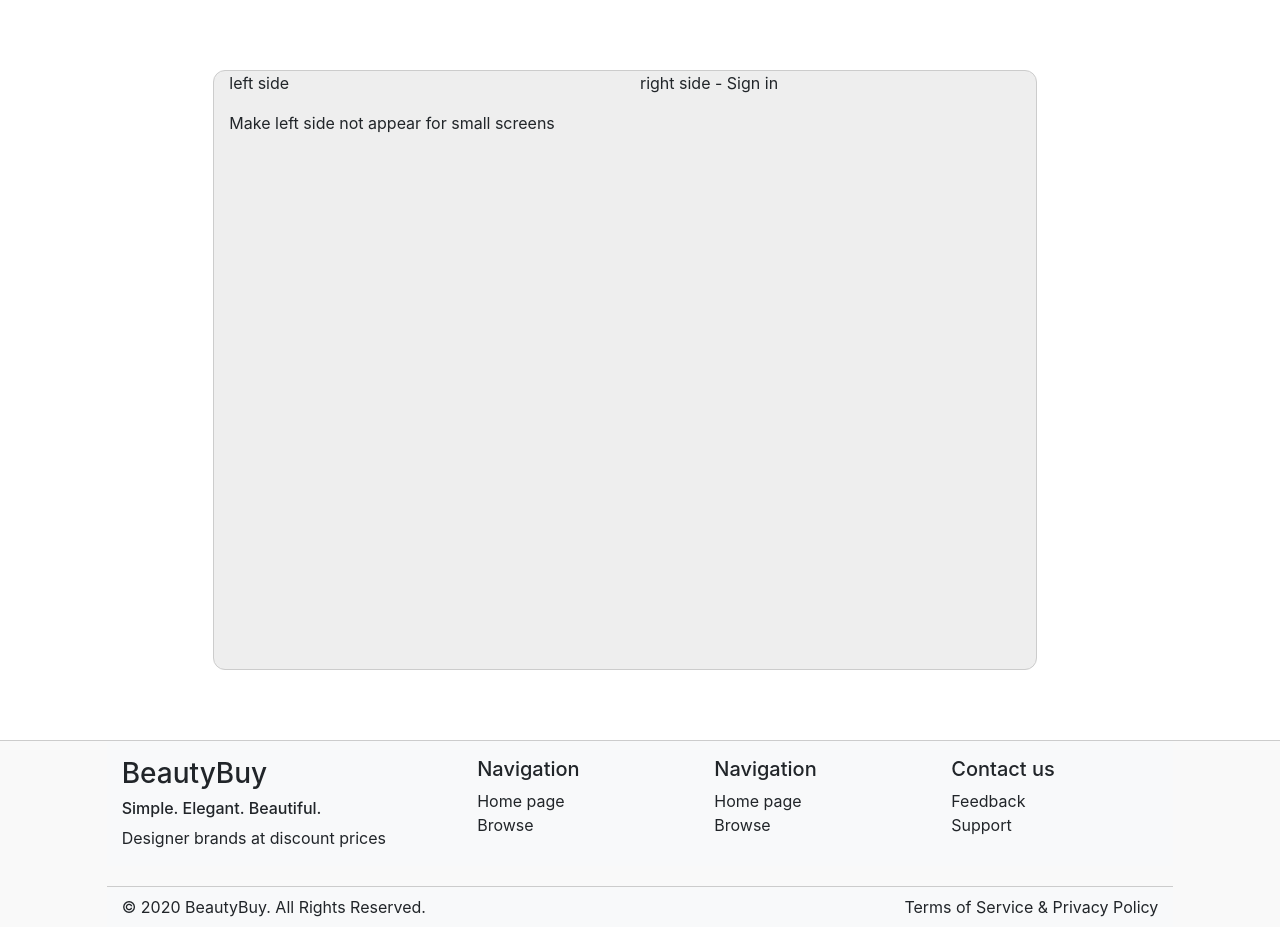
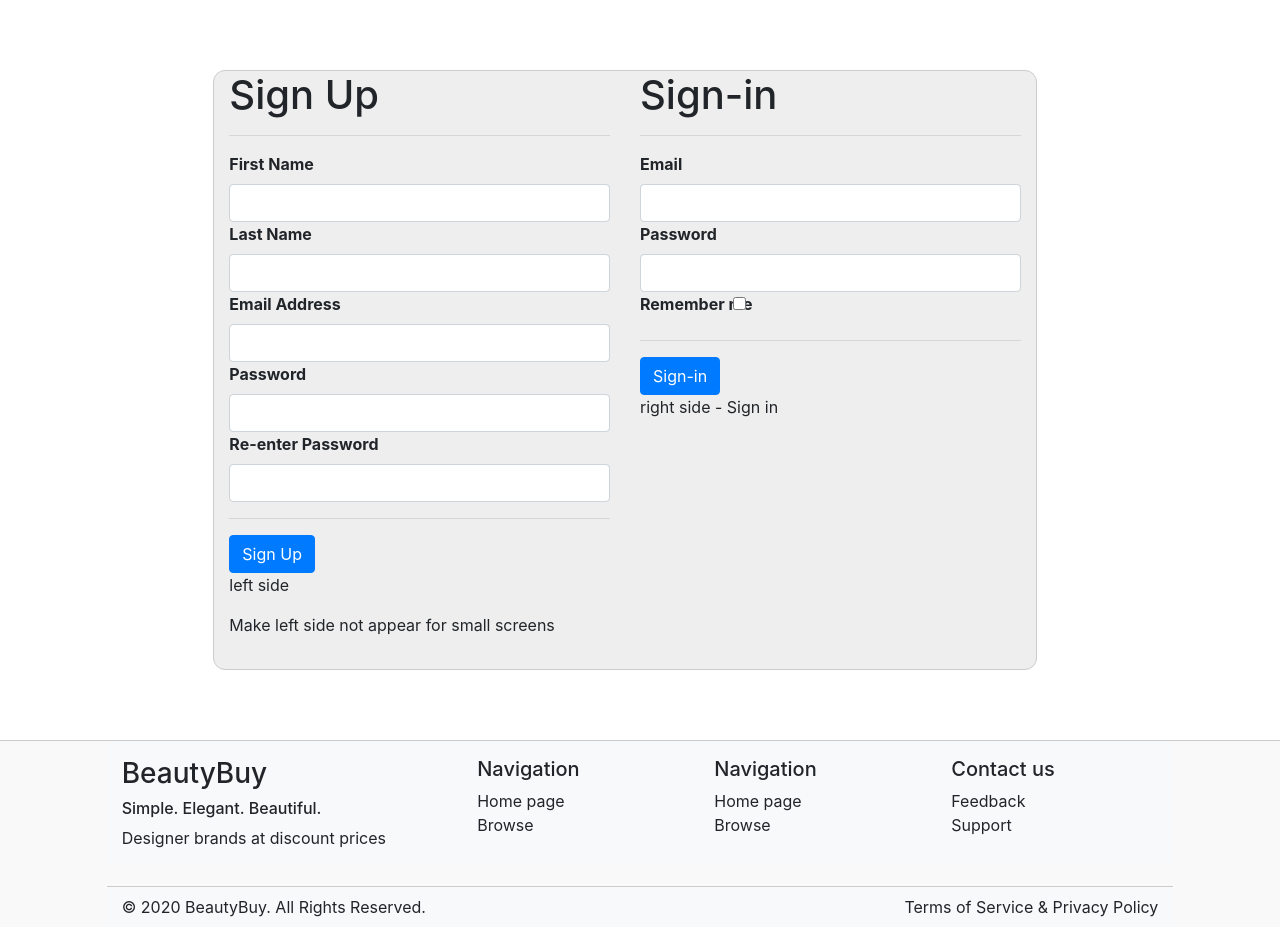
Before and after one commit to AlcornRyan/3172-ecommerce, a PHP site: page /index.php?page=signin in a window 1280 px wide. Shown: the part 57-984 px from the top of the page. Run offline with PHP 8.4, Linux system fonts and the light colour scheme.

Commit message:
added sign-in and sign-up form

```diff
--- a/include/signin/signinCon.php
+++ b/include/signin/signinCon.php
@@ -3,13 +3,60 @@
 
     <!-- Left Side -->
     <div class="d-sm-block col-md-6">
+        <form>
+            <div class="signupcontainer">
+
+                <div class="row">
+                    <div class="col">
+                        <h1>Sign Up</h1>
+                        <hr class="mb-3">
+                        <label for="firstname"><b>First Name</b></label>
+                        <input class="form-control" type="text" name="firstName" required>
+
+                        <label for="lastName"><b>Last Name</b></label>
+                        <input class="form-control" type="text" name="lastName" required>
+
+                        <label for="signupEmail"><b>Email Address</b></label>
+                        <input class="form-control" type="email" name="signupEmail" required>
+
+                        <label for="signupPassword"><b>Password</b></label>
+                        <input class="form-control" type="password" name="signupPassword" required>
+
+                        <label for="signupPassword2"><b>Re-enter Password</b></label>
+                        <input class="form-control" type="password" name="signupPassword2" required>
+
+                        <hr class="mb-3">
+                        <input class="btn btn-primary" type="submit" name="signUp" value="Sign Up">
+                    </div>
+                </div>
+            </div>
+        </form>
         <p>left side</p>
         Make left side not appear for small screens
     </div>
 
-    <!-- Right Side -->
+    <!-- Right Side - Sign-in-->
     <div class="col-sm-12 col-md-6">
         <form>
+            <div class="signincontainer">
+
+                <div class="row justify-content-start">
+                    <div class="col-sm">
+                        <h1>Sign-in</h1>
+
+                        <hr class="mb-3">
+                        <label for="signinEmail"><b>Email</b></label>
+                        <input class="form-control" type="email" name="signinEmail" required>
+
+                        <label for="password"><b>Password</b></label>
+                        <input class="form-control" type="password" name="signinPassword" required>
+                        <label for="rememberMe"><b>Remember me</b></label>
+                        <input type="checkbox" class="form-check-input" name="rememberMe" value="">
+                        <hr class="mb-3">
+                        <input class="btn btn-primary" type="submit" name="signIn" value="Sign-in">
+                    </div>
+                </div>
+            </div>
             right side - Sign in
         </form>
     </div>
```
